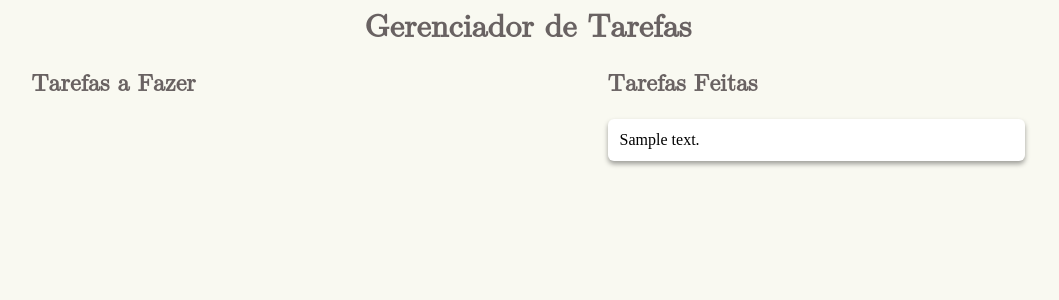
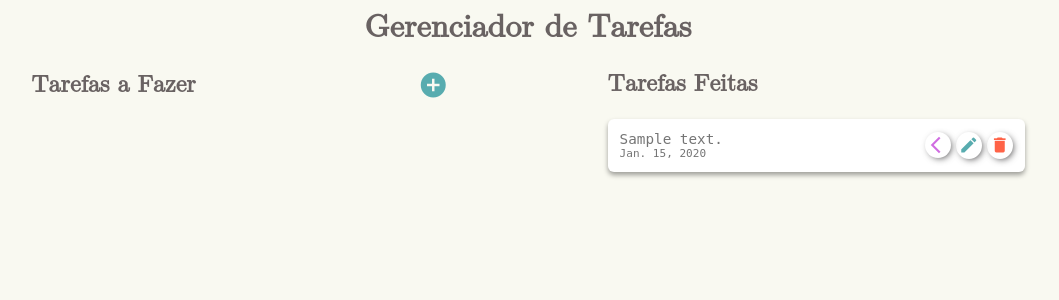
Before and after one commit to leilinhaDev/Gerenciador-de-Tarefas-programa-Match-IBM, a Django app: page / in a window 1280 px wide. Shown: the top 300 px of the page, without its empty margins (112-1171 px from the left). Run offline with Django 5.2, Linux system fonts and the light colour scheme; tables that the repository leaves empty hold one stand-in row (values such as "Sample post").

Commit message:
cadastrando nova tarefa, deletando tarefa, mudando status da tarefa

```diff
--- /dev/null
+++ b/gerenciadorDeTarefasDjango/tarefas/static/home.js
@@ -0,0 +1,19 @@
+document.addEventListener('DOMContentLoaded', function() {
+    const btnAdd = document.querySelector('.btnAdd');
+    const modal = document.getElementById('addTaskModal');
+    const closeModal = document.querySelector('.closeModal');
+
+    btnAdd.addEventListener('click', function() {
+        modal.style.display = 'block';
+    });
+
+    closeModal.addEventListener('click', function() {
+        modal.style.display = 'none';
+    });
+
+    window.addEventListener('click', function(event) {
+        if (event.target == modal) {
+            modal.style.display = 'none';
+        }
+    });
+});
--- a/gerenciadorDeTarefasDjango/tarefas/static/style.css
+++ b/gerenciadorDeTarefasDjango/tarefas/static/style.css
@@ -25,6 +25,42 @@
     font-family: math;
     color: #696262;
 }
+.tituAdd{
+    display: flex;
+    gap: 12px;
+    align-items: center;
+    justify-content: space-between;
+}
+.btnsTarefa{
+    display: flex;
+    gap: 5px;
+}
+.btnsTarefa i {
+    font-size: 20px;
+    box-shadow: 2px 2px 7px -2px rgba(71,70,71,1);
+    border-radius: 100%;
+    padding: 3px;
+}
+.btnsTarefa .arrow {
+    padding-right: 0px;
+    padding-left: 6px;
+}
+.btnsTarefa .action {
+    color: #d06ce1;
+}
+.btnAdd{
+    cursor: pointer;
+    color: #58acaf;
+    font-size: 30px !important;
+}
+
+.btns{
+    color: #58acaf;
+    cursor: pointer;
+}
+.btnsTarefa .delete{
+    color: tomato
+}
 .tarefaCard{
     padding: 12px;
     background-color: white;
@@ -33,6 +69,7 @@
     display: flex;
     gap: 12px;
     align-items: center;
+    justify-content: space-between;
 }
 .tarefaCard .descData span{
     font-family: monospace;
--- a/gerenciadorDeTarefasDjango/tarefas/templates/home.html
+++ b/gerenciadorDeTarefasDjango/tarefas/templates/home.html
@@ -6,14 +6,20 @@
     <meta charset="UTF-8" />
     <meta name="viewport" content="width=device-width, initial-scale=1.0" />
     <link rel="stylesheet" href="{% static 'style.css' %}" />
+    <link rel="stylesheet" href="https://fonts.googleapis.com/icon?family=Material+Icons" />
+    <script src="{% static 'home.js' %}"></script>
     <title>Gerenciador de Tarefas</title>
   </head>
   <body>
     <h1 class="titulo">Gerenciador de Tarefas</h1>
 
+    <!-- Listas de tarefas -->
     <div class="container">
       <div class="naoFeitas listaTarefas">
-        <h2>Tarefas a Fazer</h2>
+        <div class="tituAdd">
+          <h2>Tarefas a Fazer</h2>
+          <i id="addTaskButton" class="material-icons btnAdd" title="Adicione uma nova tarefa">add_circle</i>
+        </div>
 
         {% for tarefa in naoFeitas %}
           <div class="tarefaCard">
@@ -30,11 +36,15 @@
             {% endif %}
 
             <div class="descData">
-                <span class="desc" title="{{ tarefa.descricao }}">{{ tarefa.descricao }}</span>
-                <span class="data">{{ tarefa.dataVencimento }}</span>
+              <span class="desc" title="{{ tarefa.descricao }}">{{ tarefa.descricao }}</span>
+              <span class="data">{{ tarefa.dataVencimento }}</span>
             </div>
 
-
+            <div class="btnsTarefa">
+              <a href="mudarTarefa/{{ tarefa.id }}"><i class="material-icons btns action" title="Realizar Tarefa">arrow_forward_ios</i></a>
+              <i class="material-icons btns" title="Editar Tarefa">edit</i>
+              <a href="deletarTarefa/{{ tarefa.id }}"><i class="material-icons btns delete" title="Excluir Tarefa">delete</i></a>
+            </div>
           </div>
         {% endfor %}
       </div>
@@ -43,10 +53,47 @@
         <h2>Tarefas Feitas</h2>
         {% for tarefa in feitas %}
           <div class="tarefaCard">
-            <span>{{ tarefa.descricao }}</span>
+            <div class="descData">
+              <span class="desc" title="{{ tarefa.descricao }}">{{ tarefa.descricao }}</span>
+              <span class="data">{{ tarefa.dataVencimento }}</span>
+            </div>
+            <div class="btnsTarefa">
+              <a href="mudarTarefa/{{ tarefa.id }}"><i class="material-icons btns action arrow" title="Voltar Tarefa">arrow_back_ios</i></a>
+              <i class="material-icons btns" title="Editar Tarefa">edit</i>
+              <i class="material-icons btns delete" title="Excluir Tarefa">delete</i>
+            </div>
           </div>
         {% endfor %}
       </div>
     </div>
+
+    <!-- Modal Adicionar Tarefa -->
+    <div id="addTaskModal" class="modal">
+      <div class="modal-content">
+        <span class="closeModal">&times;</span>
+        <h2>Adicionar Nova Tarefa</h2>
+        <!-- Formulário para Adicionar Nova Tarefa -->
+        <form id="addTaskForm" method="post" action="{% url 'adicionarTarefa' %}">
+          {% csrf_token %}
+          <div class="form-group">
+            <label for="descricao">Descrição:</label>
+            <input type="text" id="descricao" name="descricao" required />
+          </div>
+          <div class="form-group">
+            <label for="prioridade">Prioridade:</label>
+            <select id="prioridade" name="prioridade" required>
+              <option value="1">Baixa</option>
+              <option value="2">Média</option>
+              <option value="3">Alta</option>
+            </select>
+          </div>
+          <div class="form-group">
+            <label for="dataVencimento">Data de Vencimento:</label>
+            <input type="date" id="dataVencimento" name="dataVencimento" required />
+          </div>
+          <button type="submit" class="btn">Adicionar</button>
+        </form>
+      </div>
+    </div>
   </body>
 </html>
--- a/gerenciadorDeTarefasDjango/tarefas/urls.py
+++ b/gerenciadorDeTarefasDjango/tarefas/urls.py
@@ -3,5 +3,8 @@
 
 urlpatterns = [
     path('', views.home, name='home'),
+    path('adicionarTarefa', views.adicionarTarefa, name='adicionarTarefa'),
+    path('deletarTarefa/<int:id>', views.deletarTarefa, name='deletarTarefa'),
+    path('mudarTarefa/<int:id>', views.mudarTarefa, name='mudarTarefa')
 
 ]
--- a/gerenciadorDeTarefasDjango/tarefas/views.py
+++ b/gerenciadorDeTarefasDjango/tarefas/views.py
@@ -1,8 +1,8 @@
-from django.shortcuts import render
+from django.shortcuts import render, redirect
 from django.http import HttpResponse
 from django.template import loader
 from .models import Tarefa
-
+from .forms import TarefaForm
 
 
 def home(request):
@@ -14,3 +14,28 @@
           'naoFeitas': naoFeitas,
     }
     return HttpResponse(template.render(context, request))
+
+def adicionarTarefa(request):
+      if request.method == 'POST':
+        form = TarefaForm(request.POST)
+        if form.is_valid():
+            form.save()
+            # Redirecionar para a página de listagem de tarefas
+            return redirect('home')
+      else:
+        form = TarefaForm()
+      return render(request, 'home.html', {'form': form})
+
+def deletarTarefa(request, id):
+      tarefa = Tarefa.objects.get(pk=id)
+      tarefa.delete()
+      return redirect('home')
+
+def mudarTarefa(request, id):
+      tarefa = Tarefa.objects.get(pk=id)
+      if tarefa.finalizada:
+            tarefa.finalizada = False
+      else:
+            tarefa.finalizada = True
+      tarefa.save()
+      return redirect('home')
```
Also changed, not shown: other parts of gerenciadorDeTarefasDjango/tarefas/static/style.css (+37 -0 lines), gerenciadorDeTarefasDjango/tarefas/forms.py (added, +7 -0 lines).
